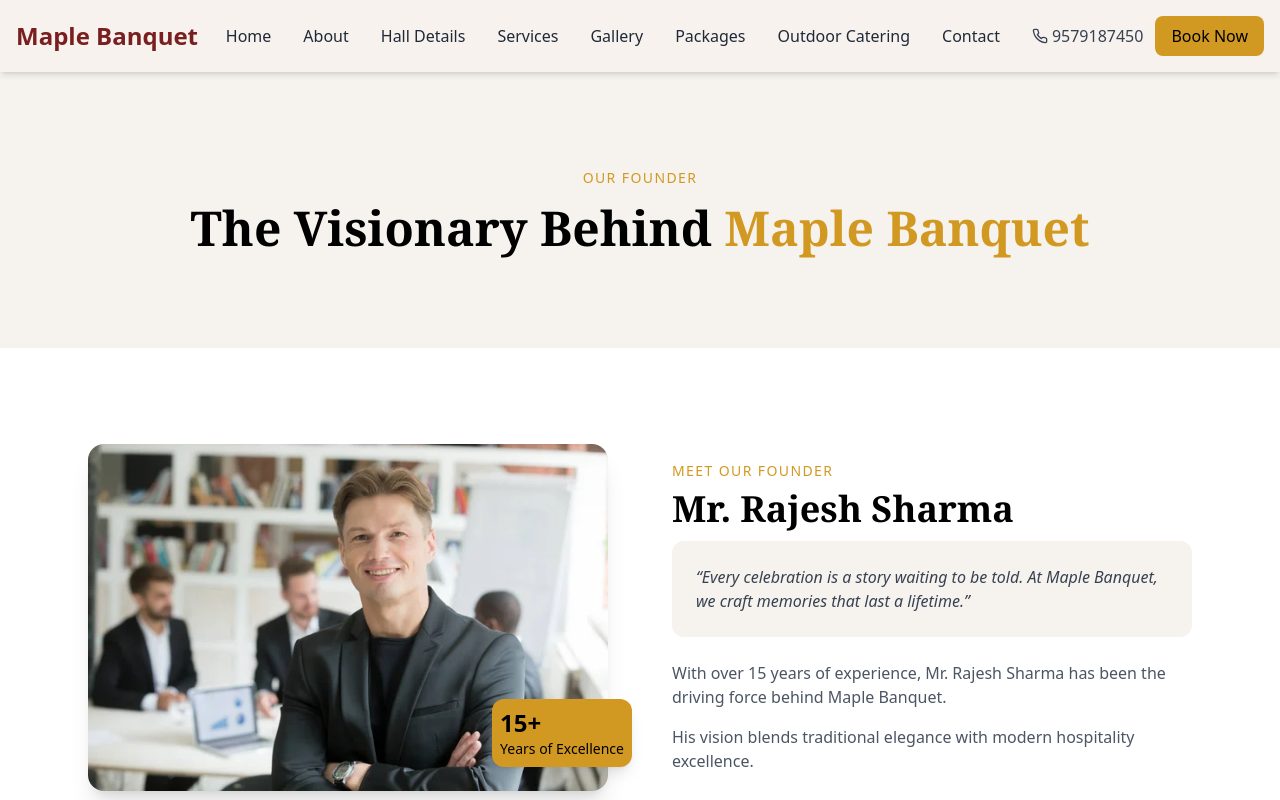
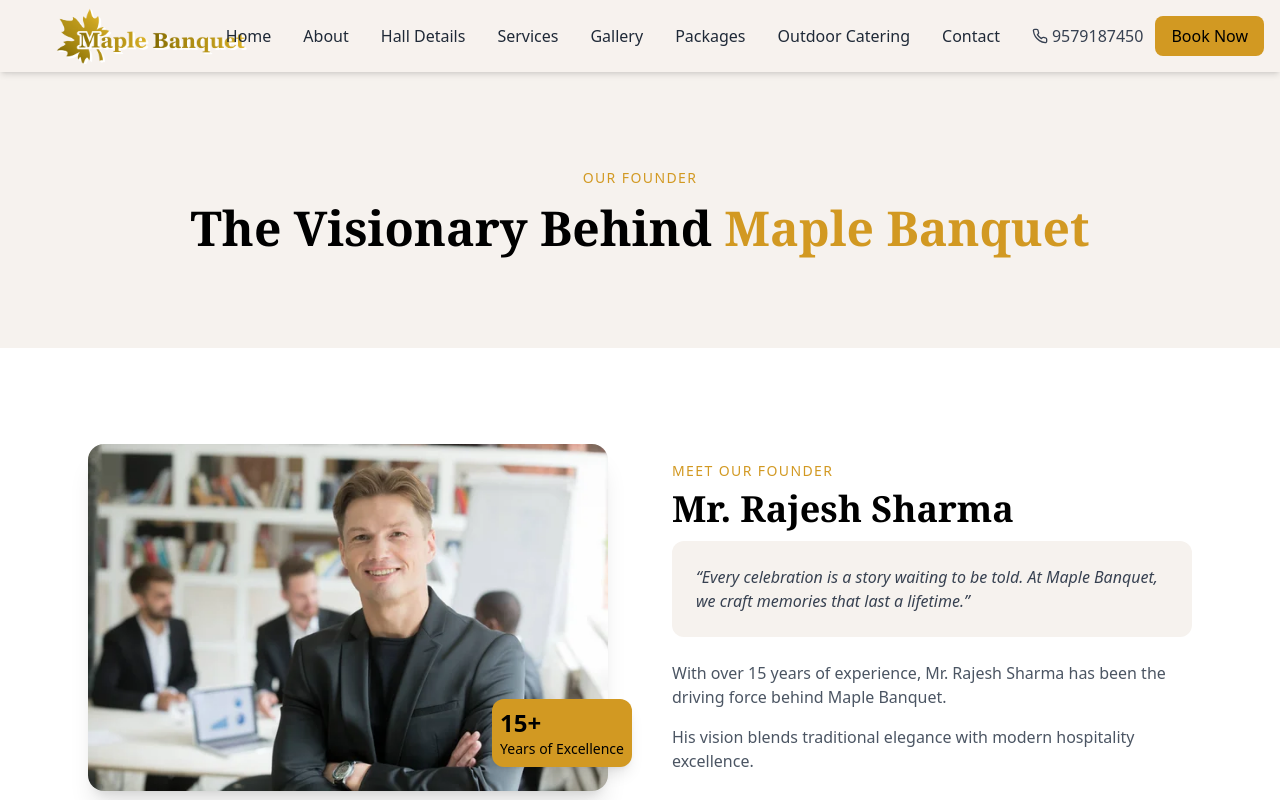
Before and after one commit to JaiPatel0916/Maple-Banquet-hall, a React (Vite) app in the folder frontend/: page /founder/1 in a window 1280 px wide. Shown: the top 800 px of the page. Built offline with nearby package versions, Linux system fonts and the light colour scheme.

Commit message:
Add Counter component and integrate it into HeroSection; update Navbar to include logo

```diff
--- /dev/null
+++ b/frontend/src/components/Counter.jsx
@@ -0,0 +1,30 @@
+import { useEffect, useState } from "react";
+
+const Counter = ({ end, suffix = "", duration = 1500 }) => {
+    const [count, setCount] = useState(0);
+
+    useEffect(() => {
+        let start = 0;
+        const increment = end / (duration / 16); // ~60fps
+        const timer = setInterval(() => {
+            start += increment;
+            if (start >= end) {
+                setCount(end);
+                clearInterval(timer);
+            } else {
+                setCount(Math.floor(start));
+            }
+        }, 16);
+
+        return () => clearInterval(timer);
+    }, [end, duration]);
+
+    return (
+        <h3 className="text-3xl font-bold">
+            {count}
+            {suffix}
+        </h3>
+    );
+};
+
+export default Counter;
--- a/frontend/src/components/Home/HeroSection.jsx
+++ b/frontend/src/components/Home/HeroSection.jsx
@@ -1,6 +1,7 @@
 import React from "react";
 import heroImage from "../../assets/images/hero-banquet.jpg";
 import { Link } from "react-router-dom";
+import Counter from "../Counter";
 
 export default function HeroSection() {
   return (
@@ -41,19 +42,20 @@
 
         </div>
 
-        <div className="mt-14 grid grid-cols-1 gap-8 text-[#d4a43c] sm:grid-cols-3">
+
+        <div className="mt-14 grid grid-cols-1 gap-8 text-[#d4a43c] sm:grid-cols-3 text-center">
           <div>
-            <h3 className="text-3xl font-bold">200+</h3>
+            <Counter end={200} suffix="+" />
             <p className="mt-1 text-sm text-gray-300">Guest Capacity</p>
           </div>
 
           <div>
-            <h3 className="text-3xl font-bold">500+</h3>
+            <Counter end={500} suffix="+" />
             <p className="mt-1 text-sm text-gray-300">Events Hosted</p>
           </div>
 
           <div>
-            <h3 className="text-3xl font-bold">100%</h3>
+            <Counter end={100} suffix="%" />
             <p className="mt-1 text-sm text-gray-300">Satisfaction</p>
           </div>
         </div>
--- a/frontend/src/components/Navbar.jsx
+++ b/frontend/src/components/Navbar.jsx
@@ -2,7 +2,7 @@
 import { NavLink } from "react-router-dom";
 import { FiMenu, FiX, FiPhone } from "react-icons/fi";
 import { Link } from "react-router-dom";
-
+import Logo from "../assets/images/maple-logo.png";
 const Navbar = () => {
   const [open, setOpen] = useState(false);
   const menuRef = useRef(null);
@@ -34,12 +34,23 @@
     <>
 
       <nav className="fixed top-0 left-0 w-full h-[72px] bg-[#F7F2EE] z-[10000] shadow-md">
-        <div className="max-w-7xl mx-auto px-4 h-full flex items-center justify-between">
+        <div className="max-w-8xl mx-auto px-4 h-full flex items-center justify-between">
+          <Link to="/" className="flex items-center gap-3">
+            {/* Logo – bigger on mobile */}
+            <div className="w-30 h-12 sm:w-14 sm:h-20 md:w-48 md:h-24 md:left-10 relative">
+              <img
+                src={Logo}
+                alt="Maple Banquet Logo"
+                className="w-full h-full object-contain"
+              />
+            </div>
 
+            {/* Text – only on large screens */}
+            {/* <span className="hidden lg:block text-xl md:text-2xl font-bold text-[#7A1F1F]">
+              Maple Banquet
+            </span> */}
+          </Link>
 
-          <h1 className="text-xl md:text-2xl font-bold text-[#7A1F1F]">
-            Maple Banquet
-          </h1>
 
 
           <div className="hidden lg:flex items-center gap-8">
```
